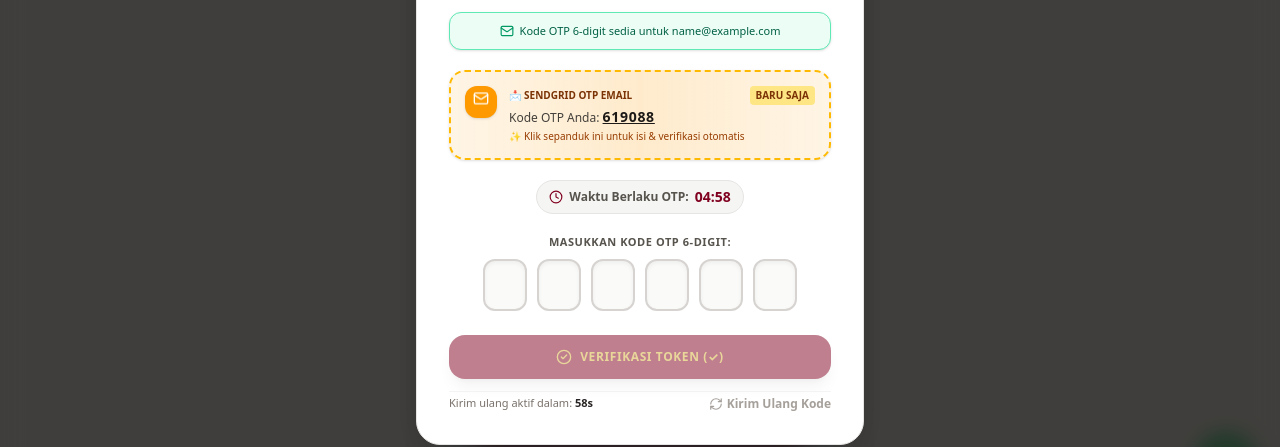
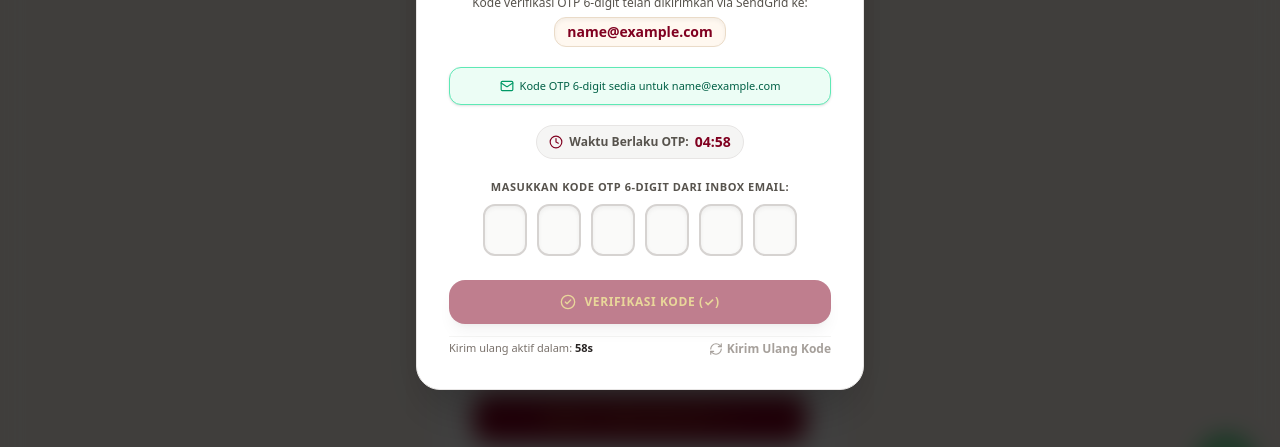
Before and after one commit to naufalhakim422/fbs-bakery-world, a Next.js app: page /account/login in a window 1280 px wide. Both pictures are taken after typing "name@example.com" into the empty fields and a click on the button "MASUK / KIRIM KODE OTP". Shown: the part 286-733 px from the top of the page. Built offline with nearby package versions, Linux system fonts and the light colour scheme; no server answers; a web font is replaced by a local one.

Commit message:
fix: enforce strict SendGrid OTP verification flow before account login and clear active sessions during registration submit

```diff
--- a/src/app/(customer)/account/login/page.tsx
+++ b/src/app/(customer)/account/login/page.tsx
@@ -26,6 +26,10 @@ export default function CustomerLoginPage() {
   const handleLoginSubmit = async (e: React.FormEvent) => {
     e.preventDefault();
     setError('');
+
+    // Ensure session is strictly cleared until OTP is verified
+    localStorage.removeItem('fbs_customer_session');
+    window.dispatchEvent(new Event('storage'));
 
     const cleanEmail = emailInput.trim().toLowerCase();
 
--- a/src/app/(customer)/account/register/page.tsx
+++ b/src/app/(customer)/account/register/page.tsx
@@ -31,6 +31,10 @@ export default function CustomerRegisterPage() {
   const handleRegisterSubmit = async (e: React.FormEvent) => {
     e.preventDefault();
     setError('');
+
+    // Ensure session is strictly cleared until OTP is verified
+    localStorage.removeItem('fbs_customer_session');
+    window.dispatchEvent(new Event('storage'));
 
     if (!form.fullName.trim() || !form.email.trim()) {
       setError(language === 'EN' ? 'All required fields must be filled.' : 'Semua bidang wajib diisi.');
--- a/src/components/customer/otp-modal.tsx
+++ b/src/components/customer/otp-modal.tsx
@@ -31,7 +31,6 @@ export function OtpModal({
   const [canResend, setCanResend] = useState(false);
   const [error, setError] = useState('');
   const [isVerifying, setIsVerifying] = useState(false);
-  const [showBotBanner, setShowBotBanner] = useState(true);
   const [sendStatusMessage, setSendStatusMessage] = useState('');
 
   // Generate 6-digit OTP code and send via SendGrid API
@@ -43,7 +42,6 @@ export function OtpModal({
     setResendCooldown(60); // Reset 60s resend cooldown
     setCanResend(false);
     setError('');
-    setShowBotBanner(true);
     setSendStatusMessage('Mengirimkan email OTP 6-digit via SendGrid...');
 
     // Save OTP to customer DB in localStorage
@@ -213,15 +211,9 @@ export function OtpModal({
         onVerifySuccess();
       } else {
         setIsVerifying(false);
-        setError(language === 'EN' ? 'Invalid 6-digit OTP code. Please check again!' : 'Kode verifikasi 6-digit salah. Silakan periksa kembali!');
+        setError(language === 'EN' ? 'Invalid 6-digit OTP code. Please check again!' : 'Kode verifikasi 6-digit salah. Silakan periksa inbox email Anda!');
       }
     }, 300);
-  };
-
-  const autoFillCode = () => {
-    const digits = generatedCode.split('');
-    setOtpValues(digits);
-    verifyCode(generatedCode);
   };
 
   return (
@@ -263,35 +255,6 @@ export function OtpModal({
           </div>
         )}
 
-        {/* Interactive OTP Banner */}
-        {showBotBanner && generatedCode && (
-          <div
-            onClick={autoFillCode}
-            className="bg-gradient-to-r from-amber-500/10 via-amber-500/20 to-amber-500/10 border-2 border-dashed border-amber-400 p-3.5 rounded-2xl cursor-pointer hover:bg-amber-100/50 transition-all text-left group relative shadow-sm"
-            title="Klik untuk isi otomatis & verifikasi langsung"
-          >
-            <div className="flex items-start gap-3">
-              <div className="w-8 h-8 rounded-xl bg-amber-500 text-white flex items-center justify-center flex-shrink-0 shadow">
-                <Mail className="w-4 h-4 animate-bounce" />
-              </div>
-              <div className="flex-1 min-w-0">
-                <div className="flex items-center justify-between text-[10px] font-bold text-amber-900">
-                  <span>📩 SENDGRID OTP EMAIL</span>
-                  <span className="bg-amber-200 text-amber-900 px-1.5 py-0.5 rounded font-mono">
-                    BARU SAJA
-                  </span>
-                </div>
-                <p className="text-xs text-stone-700 mt-0.5 font-mono">
-                  Kode OTP Anda: <span className="font-black text-stone-900 text-sm tracking-wider underline">{generatedCode}</span>
-                </p>
-                <span className="text-[10px] text-amber-800 font-medium block mt-0.5 group-hover:underline">
-                  ✨ Klik sepanduk ini untuk isi & verifikasi otomatis
-                </span>
-              </div>
-            </div>
-          </div>
-        )}
-
         {/* 5-Minute Expiry Timer Header */}
         <div className="flex items-center justify-center gap-1.5 text-xs font-bold text-stone-600 bg-stone-100 px-3 py-1.5 rounded-full w-fit mx-auto border border-stone-200">
           <Clock className="w-3.5 h-3.5 text-[#800020]" />
@@ -304,7 +267,7 @@ export function OtpModal({
         {/* 6-Digit OTP Inputs */}
         <div className="space-y-2">
           <label className="block text-[11px] font-bold text-stone-600 uppercase tracking-wider">
-            Masukkan Kode OTP 6-Digit:
+            Masukkan Kode OTP 6-Digit dari Inbox Email:
           </label>
           <div className="flex justify-center gap-2 sm:gap-2.5">
             {otpValues.map((digit, index) => (
@@ -346,7 +309,7 @@ export function OtpModal({
             ) : (
               <>
                 <CheckCircle2 className="w-4 h-4 text-[#D4AF37]" />
-                <span>VERIFIKASI TOKEN (✓)</span>
+                <span>VERIFIKASI KODE (✓)</span>
               </>
             )}
           </button>
```
